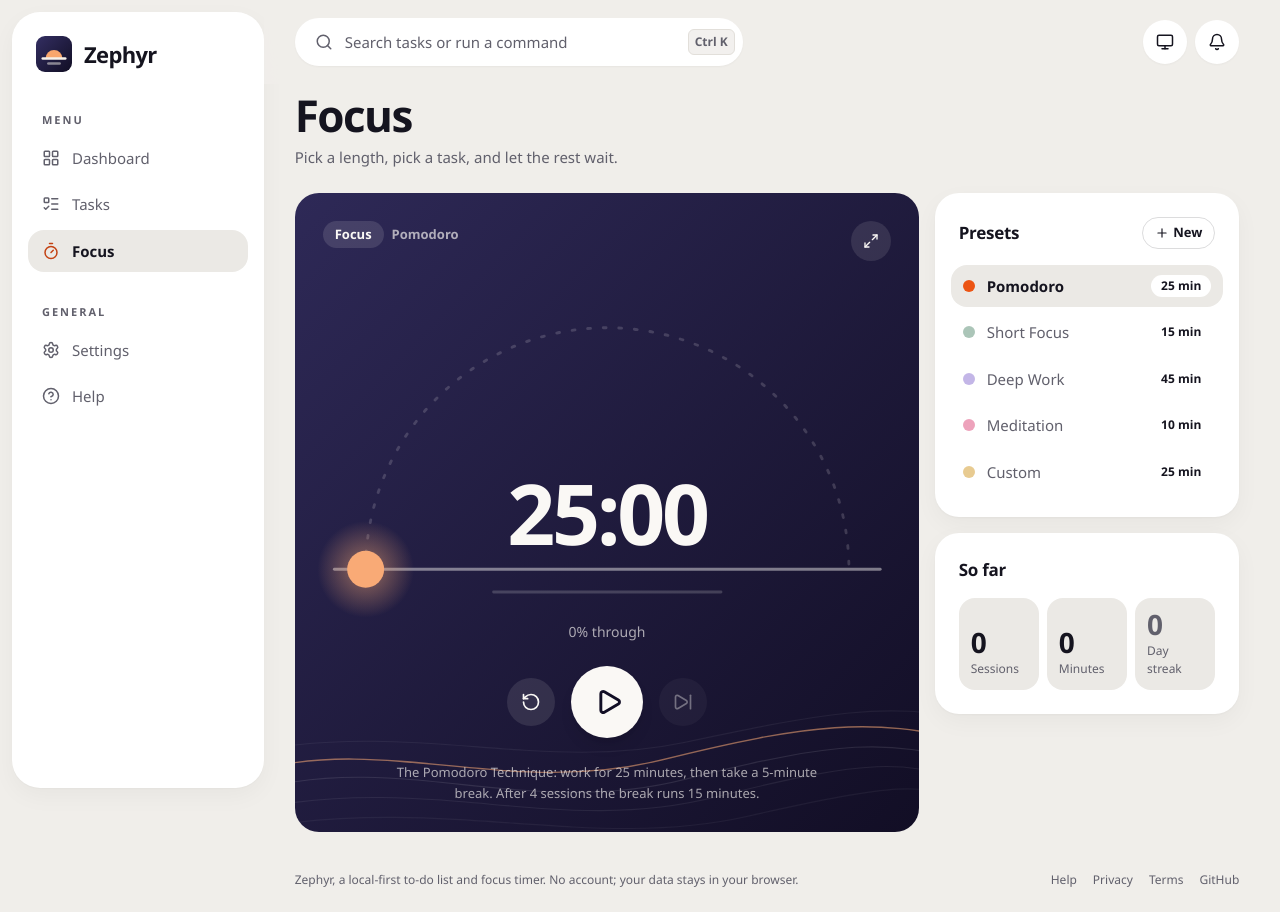
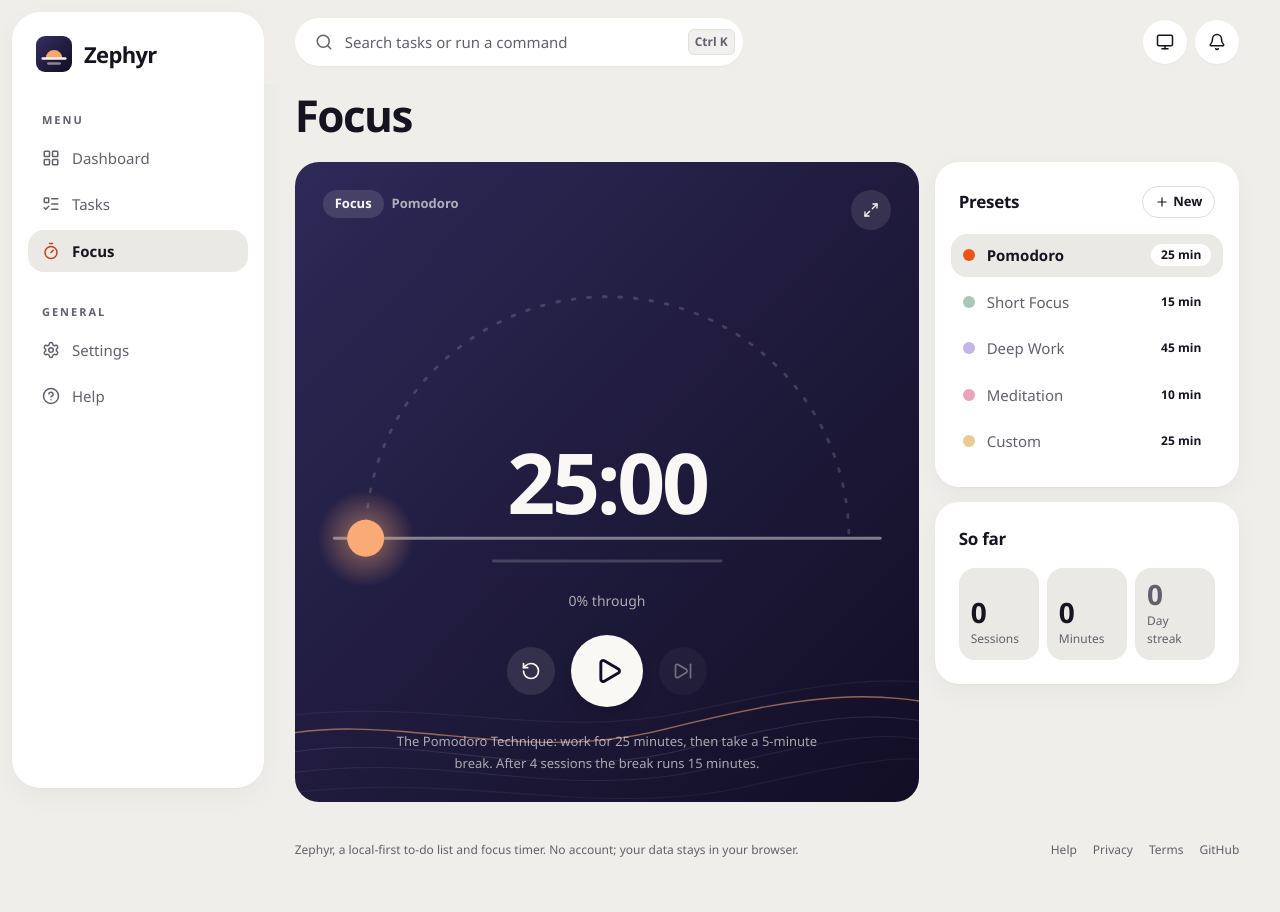
Before and after one commit to dominikkoenitzer/Zephyr, a React (Vite) app: page /focus in a window 1280 px wide. After the commit the page ends 882 px from the top, so only its background shows below. Built offline with nearby package versions, Linux system fonts and the light colour scheme.

Commit message:
Drop the explainer under the Focus title

```diff
--- a/src/pages/FocusTimer.jsx
+++ b/src/pages/FocusTimer.jsx
@@ -9,7 +9,7 @@ function FocusTimer() {
 
   return (
     <PageContainer>
-      <PageHeader title="Focus" description="Pick a length, pick a task, and let the rest wait." />
+      <PageHeader title="Focus" />
       <PomodoroTimer />
     </PageContainer>
   );
```
